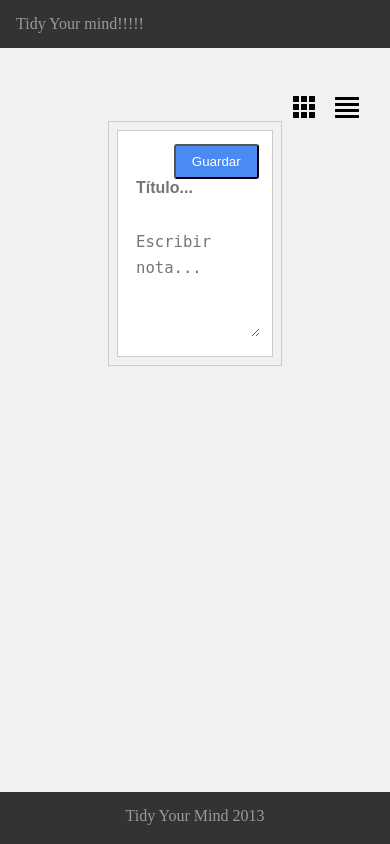
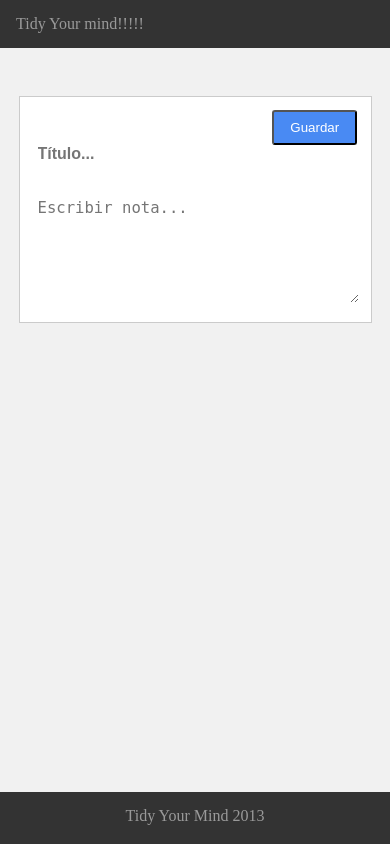
Before and after one commit to apalzab/TidyYourMind, a Django app: template templates/notes/notes.html in a window 390 px wide. Run offline with Django 3.2, Linux system fonts and the light colour scheme; the template is opened without the code that fills it, so the values that code supplies are empty; parts of the project's set-up code (start-up, migrations or seed data) failed here and were passed over; some libraries are stand-ins or nearby versions.

Commit message:
responsive features added in notes.css

```diff
--- a/tidyourmind/static/css/notes.css
+++ b/tidyourmind/static/css/notes.css
@@ -37,6 +37,7 @@
 .create_note .title {
     /*display: none;*/
     font-weight: bold;
+    color: #666666;
 }
 
 .create_note .content {
@@ -45,6 +46,7 @@
     padding-top: 2em;
     font-size: 1.2em;
     line-height: 1.7em;
+    color: #666666;
 }
 
 .create_note .content:focus {
@@ -282,3 +284,50 @@ box-shadow: 0 0 6px #f8b9b7;
     border-top: 3px solid;
     border-top-color: rgb(220, 33, 39);
 }
+
+/*________________________________________
+
+MEDIA QUERIES
+________________________________________*/
+
+@media (max-width: 1024px) {
+
+.display-options {
+    display: none;
+}
+
+.create-note-wrapper {
+    width: 100%;
+    border: 0;
+    padding: 0;
+}
+
+.create-note-wrapper .create_note {
+    width: 90%;
+    margin: 0 auto;
+}
+
+.notes-wrapper {
+    width: 100%;
+}
+
+.notes-wrapper .notes {
+    width: 100%;
+}
+
+.note {
+    width: 70%;
+    float: none;
+    margin: 0 auto;
+    margin-bottom: 2em;
+}
+
+.init .login {
+    width: 100%;
+}
+
+.init .sign-in {
+    width: 100%;
+    margin-top: 2em;
+}
+}
--- a/tidyourmind/templates/base.html
+++ b/tidyourmind/templates/base.html
@@ -7,6 +7,7 @@
     <link rel="stylesheet" type="text/css" href="{% static "css/ericMeyer.css" %}">
     <link rel="stylesheet" type="text/css" href="{% static "css/base.css" %}">
     <link rel="stylesheet" type="text/css" href="{% static "js/simple/jquery.simplecolorpicker.css" %}">
+    <meta name="viewport" content="width=device-width, initial-scale=1.0">
     <!--CSS requirements-->
     <link rel="stylesheet" type="text/css" href="{% static "css/notes.css" %}">
     {% block extra_head %}
```
Also changed, not shown: tidyourmind/static/css/base.css (line endings or trailing spaces), 2 other files.
